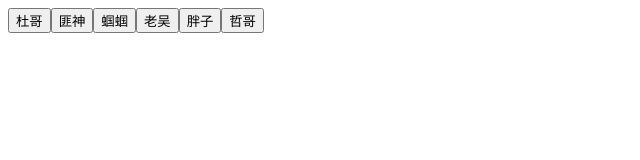
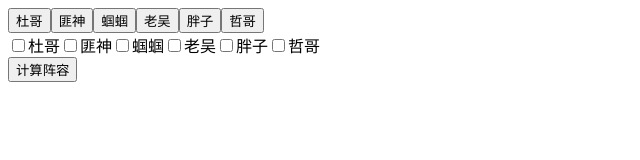
Before and after one commit to qidafang/dota_player_hero_calculate, a plain HTML site: page page/index.html in a window 1280 px wide. Shown: the whole page, without its empty margins (0-640 px from the left). Drawn offline with Linux system fonts and the light colour scheme.

Commit message:
add team calculate

```diff
--- a/page/index.html
+++ b/page/index.html
@@ -92,6 +92,16 @@
             }
            })(p);
            document.getElementById('btns').appendChild(btn);
+
+
+           var box = document.createElement('input');
+           box.type = 'checkbox';
+           box.name = 'team';
+           box.value = p;
+           document.getElementById('team').appendChild(box);
+           var lbl = document.createElement('label');
+           lbl.innerText = p;
+           document.getElementById('team').appendChild(lbl);
         }
     }
     </script>
@@ -102,8 +112,109 @@
     <div id="out">
 
     </div>
+
+    <div id="team">
+
+    </div>
+    <button onclick="team();">计算阵容</button>
     <script>
     initButtons();
+
+    function team(){
+        var choices = [];
+
+        var pos = ['dps', 'meat', 'gank', 'war', 'support'];
+        //var t = ['杜哥', '匪神', '刘神', '老吴', '呆神'];
+        //var t = ['蝈蝈', '小新', '哲哥', '胖子', '金龙'];
+        var t = [];
+        var boxes = document.getElementsByName('team');
+        for(var i = 0; i < boxes.length; i++){
+            var b = boxes[i];
+            if(b.checked){
+                t.push(b.value);
+            }
+        }
+        if(t.length != 5){
+            alert("必须选择五个成员组成团队！");
+            return;
+        }
+
+        var step = 0;
+        var flags = [-1, -1, -1, -1, -1];
+        var count = 0;
+
+        flags[0] = 0;
+        while(true){
+            if(flags[step] < 5){//ok  i < xx.length
+                //...
+                if(step < 4){
+                    step++;
+                }else{
+                    //a result!
+                }
+                flags[step] += 1;//i++
+            }else{//i == xx.length
+                if(step > 0){//pop
+                    flags[step] = -1;//i = -1
+                    flags[step - 1] += 1;//j++
+                    step--;
+                }else{
+                    break;
+                }
+            }
+            if(flags.indexOf(5) == -1 && flags.indexOf(-1) == -1 && checkResult(flags)){
+                var info = "";
+                var scores = 0;
+                for(var i = 0; i < flags.length; i++){
+                    var posName = pos[i];
+                    var playerName = t[flags[i]];
+
+                    var p = players[playerName];
+                    var score = 0;
+                    if(i == 0){
+                        score = p.dps * 2 + p.war;
+                    }else if(i == 1){
+                        score = p.dps + p.war + p.gank;
+                    }else if(i == 2){
+                        score = p.gank + p.war + p.meat;
+                    }else if(i == 3){
+                        score = p.gank + p.war + p.support;
+                    }else if(i == 4){
+                        score = p.support * 2 + p.gank;
+                    }
+
+                    scores += score;
+                    info += (playerName + "担任" + (i+1) + "号位（适合度：" + score + "） ");
+                }
+                var choice = {info : info, score : scores};
+                choices.push(choice);
+            }
+        }
+
+        choices.sort(function(a, b){
+            return -(a.score - b.score);
+        });
+
+        outClear();
+        for(var i = 0; i < 5; i++){
+            var c = choices[i];
+            var msg = c.info + "得分：" + c.score;
+            outLog(msg);
+        }
+    }
+
+    function checkResult(fs){
+        var checker = [];
+        for(var i = 0; i < fs.length; i++){
+            var number = fs[i];
+            if(checker.indexOf(number) != -1){
+                return false;
+            }else{
+                checker.push(number);
+            }
+        }
+        return true;
+    }
     </script>
 </body>
 </html>
```
